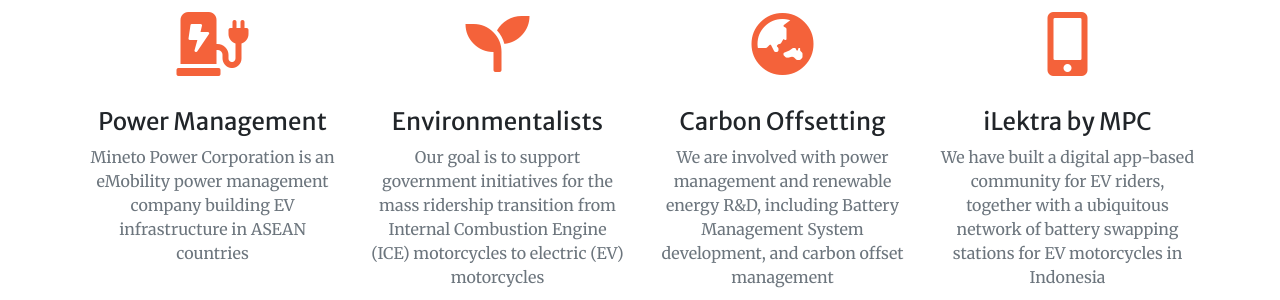
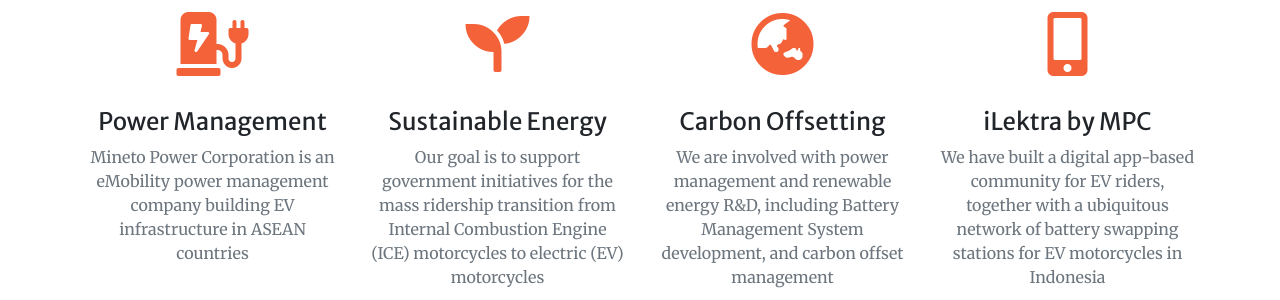
Before and after one commit to MineToPower/minetopower.github.io, a Jekyll site: the page built from index.md, in a window 1280 px wide and 900 px high, scrolled down 999 px. Shown: the part 154-454 px from the top of the window. Built offline with Jekyll 4.4.1, drawn with Linux system fonts in a browser that asks for light colours.

Commit message:
fix wording

```diff
--- a/index.md
+++ b/index.md
@@ -28,7 +28,7 @@ sections:
       - title: Power Management
         text: Mineto Power Corporation is an eMobility power management company building EV infrastructure in ASEAN countries
         icon: fa-charging-station
-      - title: Environmentalists
+      - title: Sustainable Energy
         text: Our goal is to support government initiatives for the mass ridership transition from Internal Combustion Engine (ICE) motorcycles to electric (EV) motorcycles
         icon: fa-seedling
       - title: Carbon Offsetting
```
